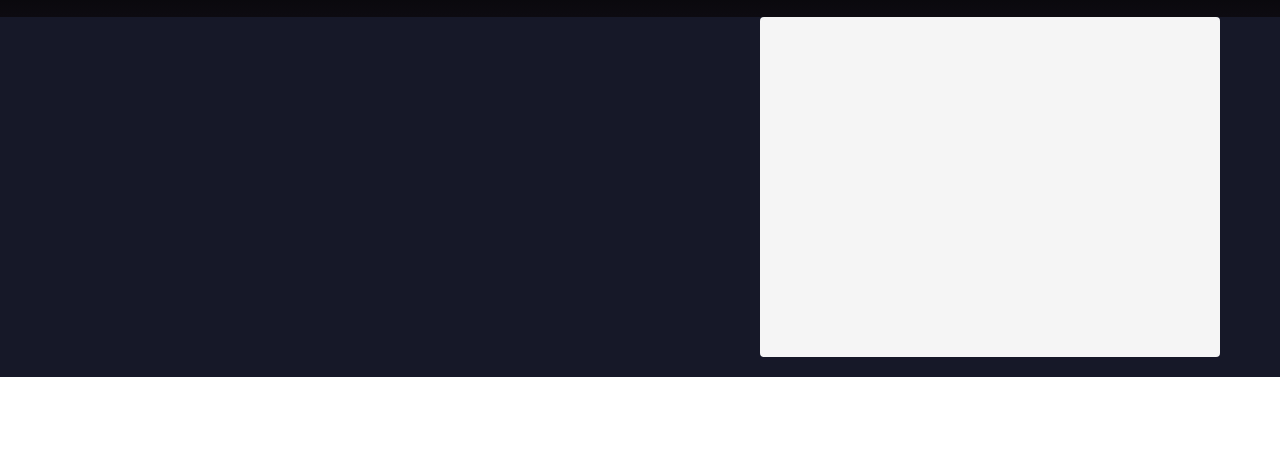
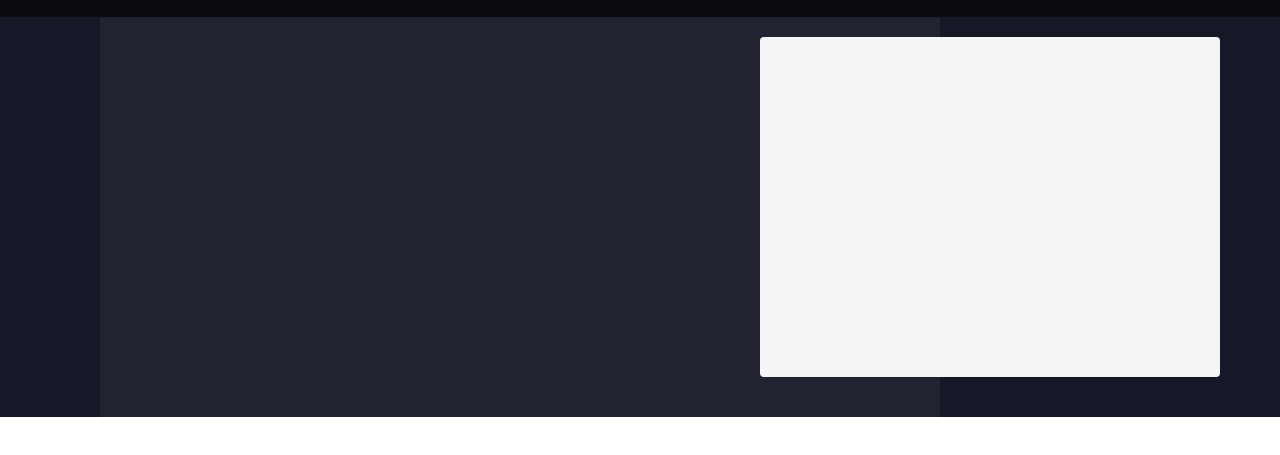
Before and after one commit to jacekwilczynski/macankumbang, a website built with webpack: page index.html in a window 1280 px wide. Shown: the part 63-518 px from the top of the page. Built offline with nearby package versions, Linux system fonts and the light colour scheme; files whose address does not match are found by name.

Commit message:
Add dim hero-box

```diff
--- a/index.html
+++ b/index.html
@@ -32,6 +32,10 @@
 
   <section class="hero clearfix">
     <div class="container">
+      <div class="hero-box hero-box--dim">
+        <div class="hero-box__front"></div>
+        <div class="hero-box__depth"></div>
+      </div>
       <div class="hero-box hero-box--bright">
         <div class="hero-box__front"></div>
         <div class="hero-box__depth"></div>
--- a/src/mixins-specific/_hero.scss
+++ b/src/mixins-specific/_hero.scss
@@ -3,6 +3,8 @@
 
 @mixin hero($unit-base) {
   .hero {
+    position: relative;
+    overflow: hidden;
     background-color: #161828;
   }
 
@@ -12,6 +14,17 @@
     @include hero-box-common($border-radius: $border-radius);
 
     @include hero-box-customize(
+      $modifier: 'dim',
+      $depth-size: 2 * $unit-base,
+      $border-radius: $border-radius,
+      $width: 42 * $unit-base,
+      $height: 25 * $unit-base,
+      $color-front: #212331
+    ) {
+      position: absolute;
+    }
+
+    @include hero-box-customize(
       $modifier: 'bright',
       $depth-size: $unit-base,
       $border-radius: $border-radius,
@@ -19,6 +32,8 @@
       $height: 17 * $unit-base,
       $color-front: #f5f5f5
     ) {
+      margin-top: $unit-base;
+      margin-bottom: $unit-base;
       float: right;
     }
   }
```
